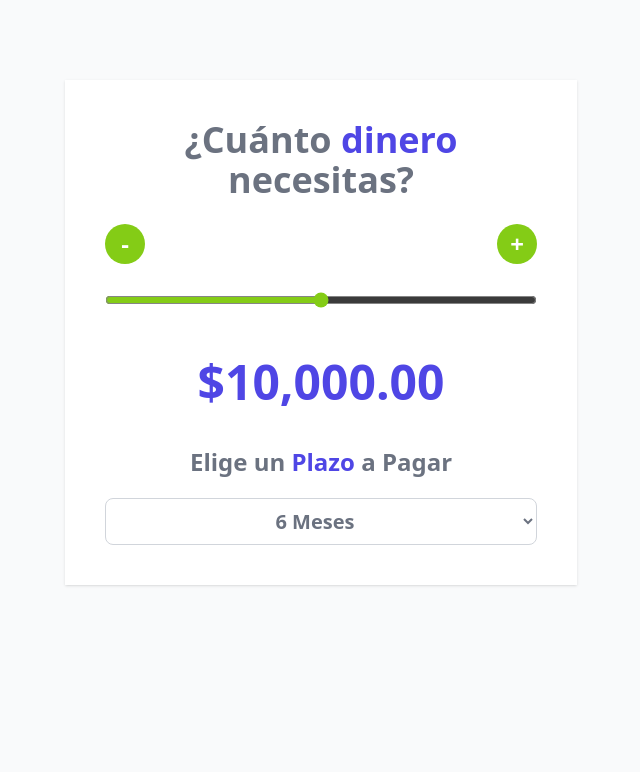
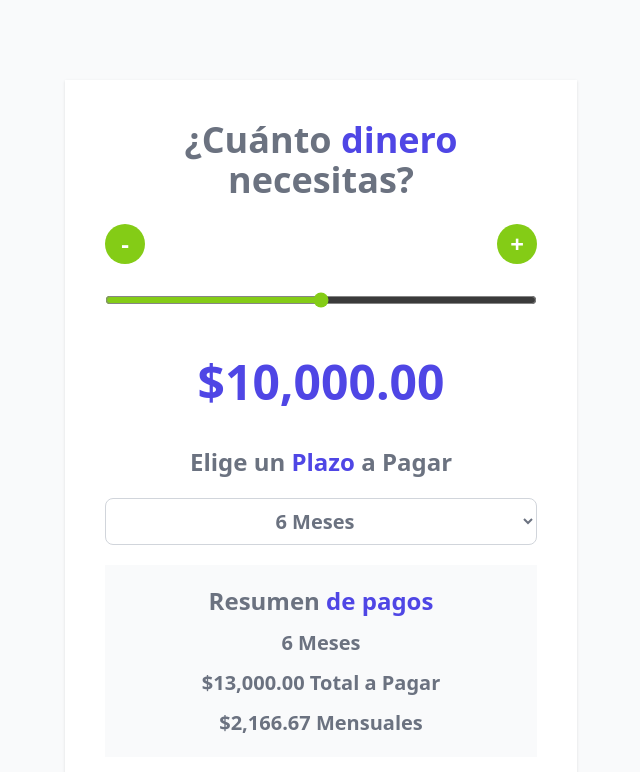
Before and after one commit to JosmenDev/cotizador-prestamos-react, a React (Vite) app: page / in a window 1280 px wide. Shown: the top 772 px of the page, without its empty margins (319-959 px from the left). Built offline with nearby package versions, Linux system fonts and the light colour scheme.

Commit message:
Uso de useEffect

```diff
--- a/src/App.jsx
+++ b/src/App.jsx
@@ -1,8 +1,8 @@
-import {useState} from 'react';
+import {useState, useEffect} from 'react';
 // se usa antes del return
 import Header from "./components/Header";
 import Button from './components/Button';
-import { formatearDinero } from './helpers';
+import { formatearDinero, calcularTotalPagar } from './helpers';
 
 function App() {
 
@@ -14,6 +14,22 @@ function App() {
   // Dentro de la funcion useState(valorInicial) se coloca el valor inicial
   const [cantidad, setCantidad] = useState(10000);
   const [meses, setMeses] = useState(6);
+  const [total, setTotal] = useState(0);
+  const [pago, setPago] = useState(0);
+
+  // use effect
+  useEffect(() => {
+    const resultadoTotalPagar = calcularTotalPagar(cantidad, meses);
+    setTotal(resultadoTotalPagar);
+  }, [cantidad, meses]);
+  // esto quiere decir que cuando modifique la cantiddad o los meses, va a realizar una accion dentro de la funcion useEffect
+  // cuando tiene un arreglo vacio, se ejecuta solo una vez
+
+  useEffect(() => {
+    setPago(total / meses);
+  }, [total])
+
+
   const MIN = 0;
   const MAX = 20000;
   const STEP = 100;
@@ -94,6 +110,15 @@ function App() {
         <option value="12">12 Meses</option>
         <option value="24">24 Meses</option>
       </select>
+
+      <div className='my-5 space-y-3 bg-gray-50 p-5'>
+        <h2 className='text-2xl font-extrabold text-gray-500 text-center'>
+          Resumen <span className='text-indigo-600'>de pagos</span>
+        </h2>
+        <p className='text-xl text-gray-500 text-center font-bold'>{meses} Meses</p>
+        <p className='text-xl text-gray-500 text-center font-bold'>{formatearDinero(total)} Total a Pagar</p>
+        <p className='text-xl text-gray-500 text-center font-bold'>{formatearDinero(pago)} Mensuales</p>
+      </div>
     </div>
   );
 }
--- a/src/helpers/index.js
+++ b/src/helpers/index.js
@@ -9,6 +9,12 @@ const formatearDinero = (valor) => {
     return formatter.format(valor);
 }
 
+const calcularTotalPagar = (cantidad, meses) => {
+    const totalPagar = cantidad + (cantidad * 0.05 * meses);
+    return totalPagar;
+}
+
 export {
-    formatearDinero
+    formatearDinero,
+    calcularTotalPagar
 };
```
